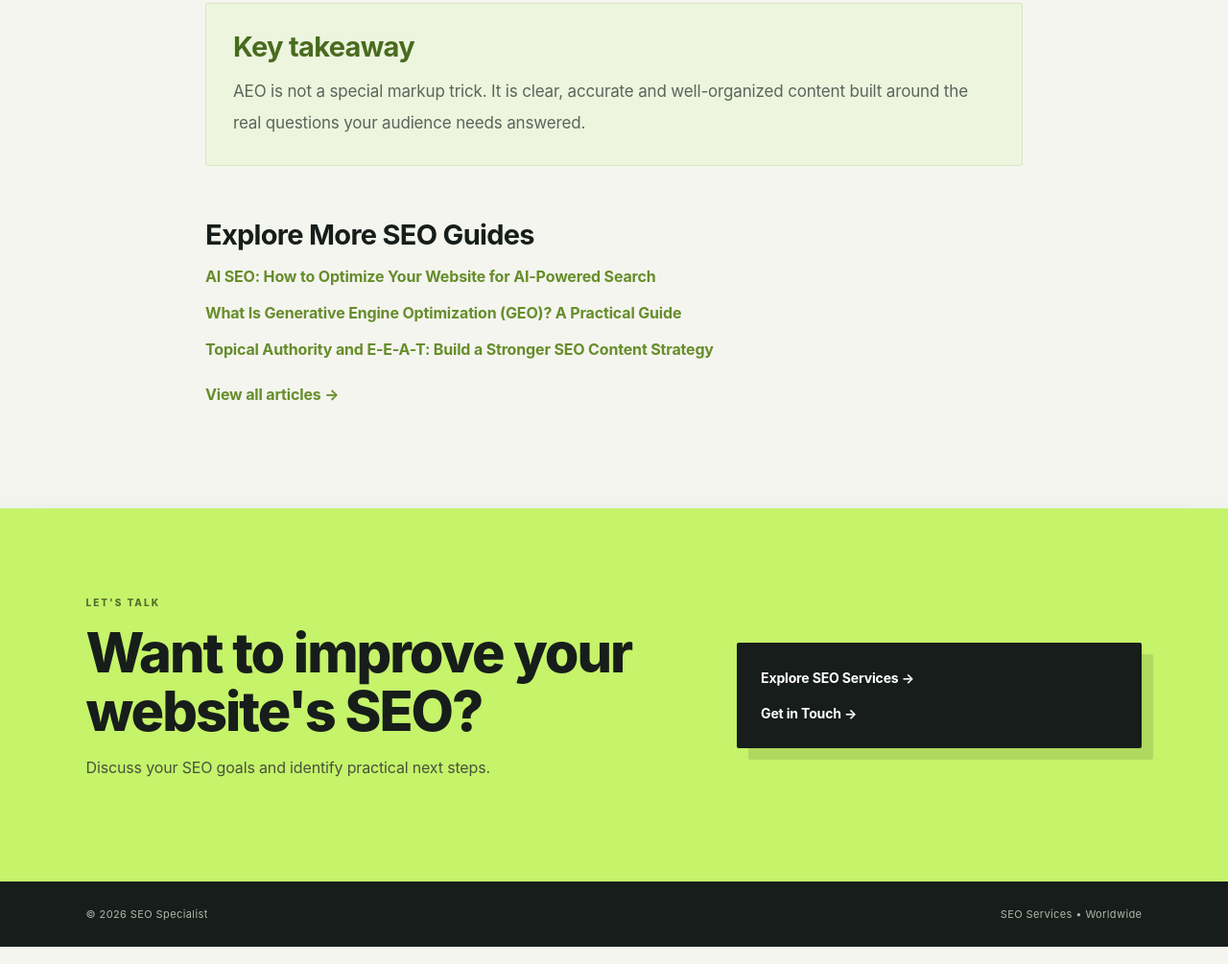
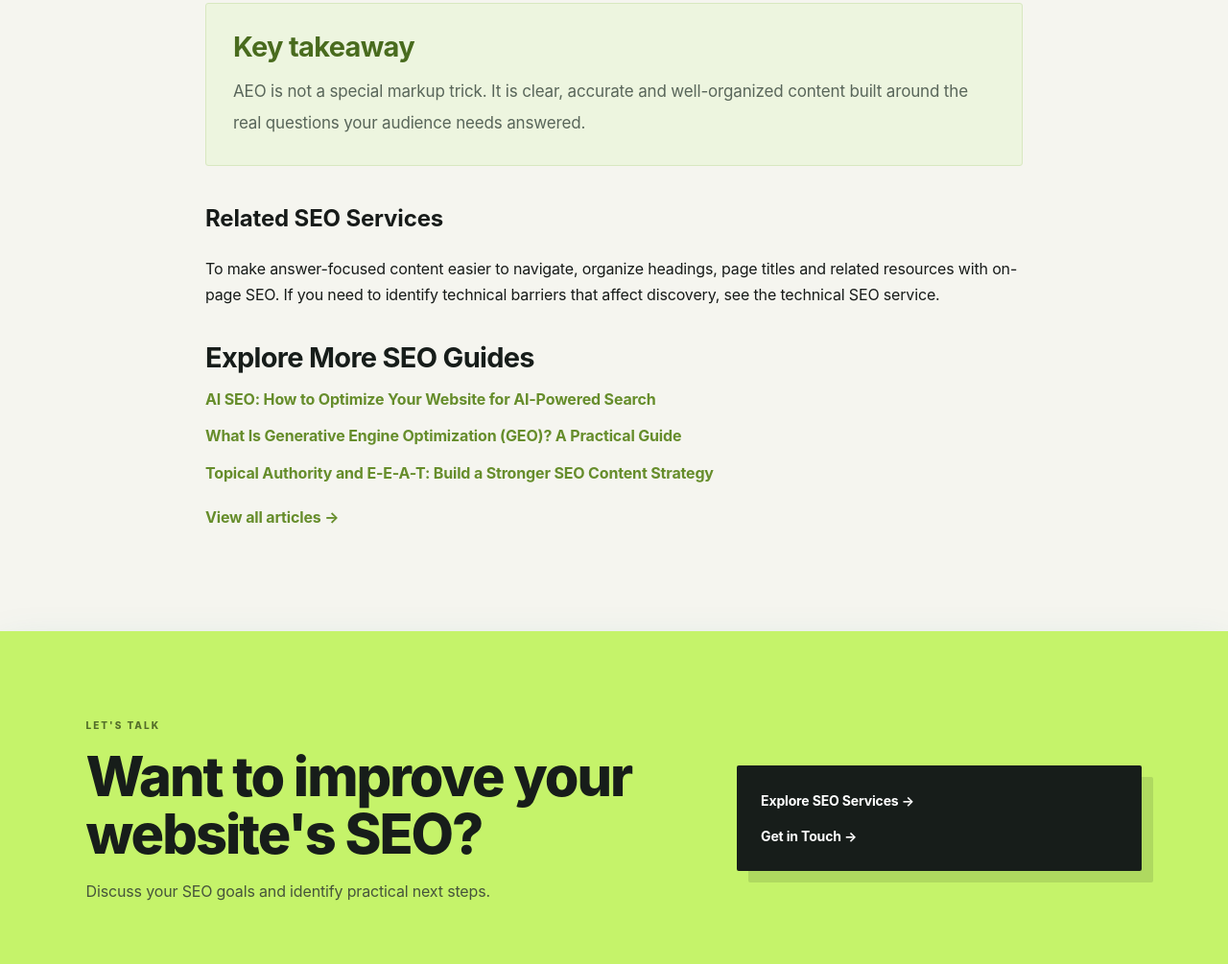
Before and after one commit to mushtaqwork7486-ai/seo-service-page, a plain HTML site: page blog/answer-engine-optimization-aeo-guide/index.html in a window 1280 px wide. Shown: the part 1907-2912 px from the top of the page at 96% size. Drawn offline with Linux system fonts and the light colour scheme.

Commit message:
Add contextual internal links from SEO guides to services

```diff
--- a/blog/answer-engine-optimization-aeo-guide/index.html
+++ b/blog/answer-engine-optimization-aeo-guide/index.html
@@ -10,6 +10,7 @@
 <section class="article-section"><h2>Add FAQs only when they add value</h2><p>Use FAQs to address genuine follow-up questions that are not already answered clearly in the main content. Keep each answer accurate and specific. FAQ structured data has limited eligibility and display in Google; adding markup does not guarantee a rich result or special placement.</p></section>
 <section class="article-section"><h2>Keep information accurate and attributable</h2><p>For topics involving money, safety, law, health or other important decisions, be especially careful about sourcing and review. Show relevant author or organization information. Correct outdated advice and explain when an answer depends on location, product version or individual circumstances.</p></section>
 <section class="article-section"><h2>Measure useful outcomes</h2><p>Use Search Console to understand queries, impressions, clicks and page performance. Review whether the page helps users complete the next step, such as contacting your business, comparing products or reading a related guide. A page that answers a question well may support trust even when a search feature reduces clicks.</p></section><aside class="article-takeaway"><h2>Key takeaway</h2><p>AEO is not a special markup trick. It is clear, accurate and well-organized content built around the real questions your audience needs answered.</p></aside>
+<section class="article-service-links"><h2>Related SEO Services</h2><p>To make answer-focused content easier to navigate, organize headings, page titles and related resources with <a href="/on-page-seo-services/">on-page SEO</a>. If you need to identify technical barriers that affect discovery, see the <a href="/technical-seo-services/">technical SEO service</a>.</p></section>
 <section class="article-related"><h2>Explore More SEO Guides</h2><div><a href="/blog/ai-seo-how-to-optimize-content-for-ai-search/">AI SEO: How to Optimize Your Website for AI-Powered Search</a><a href="/blog/geo-generative-engine-optimization-guide/">What Is Generative Engine Optimization (GEO)? A Practical Guide</a><a href="/blog/topical-authority-eeat-seo-content-strategy/">Topical Authority and E-E-A-T: Build a Stronger SEO Content Strategy</a></div><p><a href="/blog/">View all articles →</a></p></section></article>
 <section class="contact"><div><p class="eyebrow">LET'S TALK</p><h2>Want to improve your website's SEO?</h2><p>Discuss your SEO goals and identify practical next steps.</p></div><div class="contact-box"><a href="/#services">Explore SEO Services →</a><a href="/#contact">Get in Touch →</a></div></section>
 </main><footer><span>© 2026 SEO Specialist</span><span>SEO Services • Worldwide</span></footer></body></html>
```
